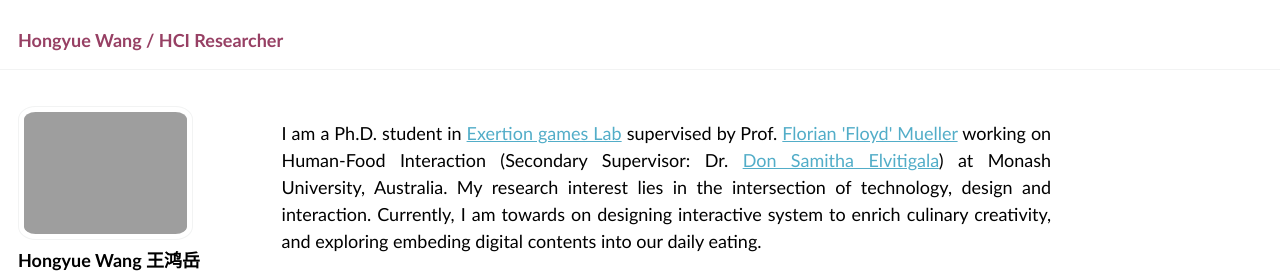
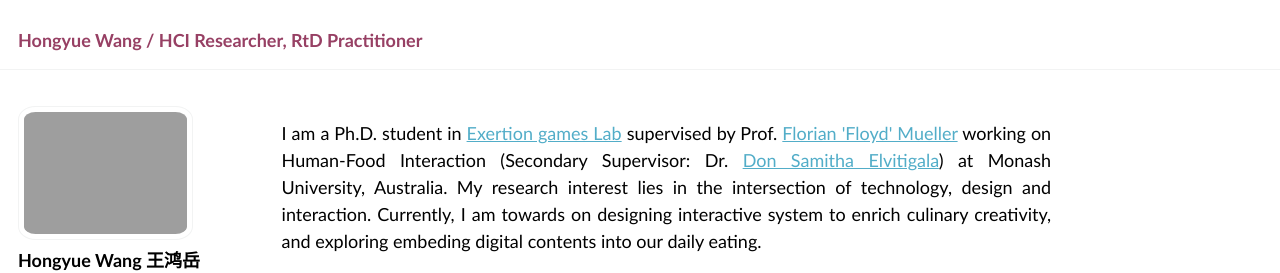
Before and after one commit to hongyue-howard-wang/hongyue-howard-wang.github.io, a Jekyll site: the page built from _pages/about.md, in a window 1280 px wide. Shown: the top 273 px of the page. Built offline with Jekyll 4.4.1, drawn with Linux system fonts in a browser that asks for light colours; nearby versions of some CDN libraries; some web fonts are replaced.

Commit message:
Update _config.yml

```diff
--- a/_config.yml
+++ b/_config.yml
@@ -8,7 +8,7 @@
 
 # Basic Site Settings
 locale                   : "en-US"
-title                    : "Hongyue Wang / HCI Researcher"
+title                    : "Hongyue Wang / HCI Researcher, RtD Practitioner"
 title_separator          : "-"
 name                     : &name "Hongyue Wang"
 description              : &description "personal description"
```
